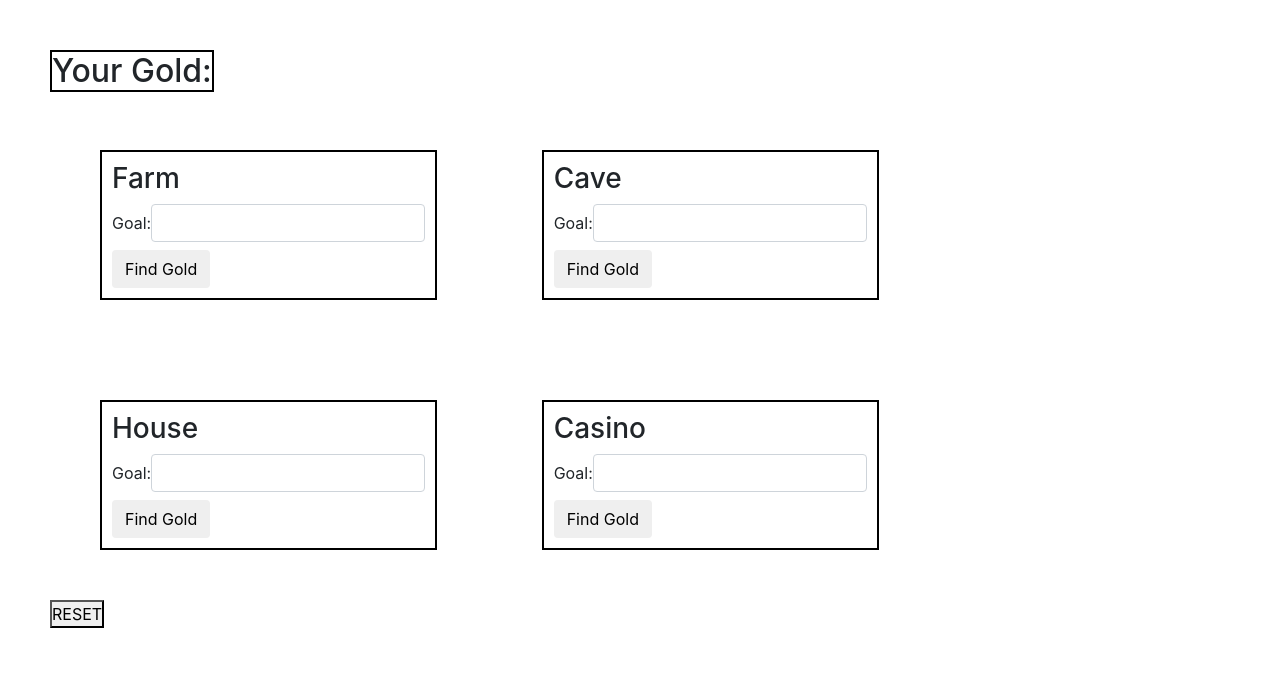
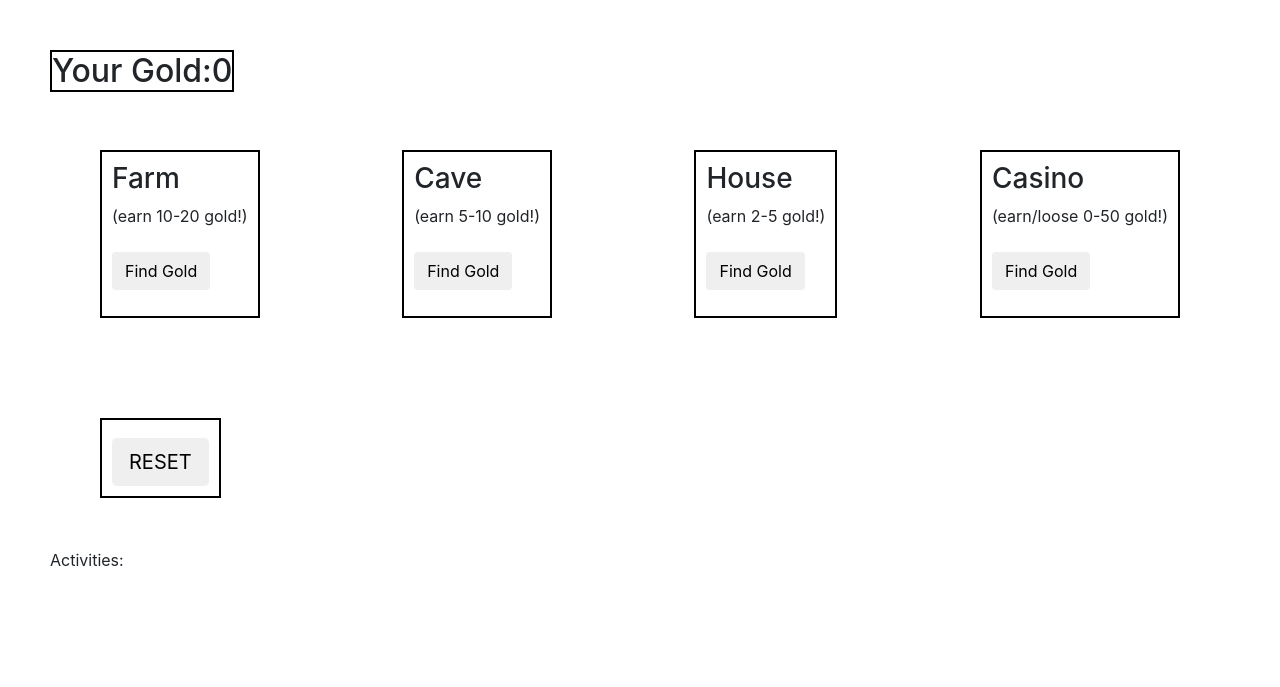
Before and after one commit to LilianBob/Gold_rounds_game, a Django app: page / in a window 1280 px wide. Shown: the top 687 px of the page. Run offline with Django 3.2, Linux system fonts and the light colour scheme; some libraries are stand-ins or nearby versions.

Commit message:
added styling and routing aspects

```diff
--- a/gold_rounds_app/static/styles.css
+++ b/gold_rounds_app/static/styles.css
@@ -4,7 +4,13 @@
 }
 .container-fluid{
     Padding: 50px;
-
+}
+.postForm{
+    display: flex;
+    justify-content: space-between;
+}
+#gameActivies{
+    display:block;
 }
 .red{
     background: rgb(59, 2, 2)
@@ -22,16 +28,11 @@ h2{
     border:2px solid black;
     width:fit-content;
 }
-.form-group{
+form{
     border: 2px solid black;
     width: fit-content;
-    display: inline-block;
-    justify-content: space-around;
     margin: 50px;
     padding: 10px
-}
-.form-inline{
-    justify-content: space-between;
 }
 .btn{
     margin-top: 8px;
@@ -39,5 +40,5 @@ h2{
 .resultsBox{
     overflow-y: scroll;
     height: 100px;
-    width:fit-content
+    width:auto;
 }
--- a/gold_rounds_app/templates/index.html
+++ /dev/null
@@ -1,63 +0,0 @@
-<!DOCTYPE html>
-<html lang="en">
-    <head>
-        <meta charset="UTF-8">
-        <meta http-equiv="X-UA-Compatible" content="IE=edge">
-        <meta name="viewport" content="width=device-width, initial-scale=1.0">
-        <title>Gold Rounds</title>
-        <link rel="stylesheet" href="https://maxcdn.bootstrapcdn.com/bootstrap/4.0.0/css/bootstrap.min.css" integrity="sha384-Gn5384xqQ1aoWXA+058RXPxPg6fy4IWvTNh0E263XmFcJlSAwiGgFAW/dAiS6JXm" crossorigin="anonymous">
-        {% load static %}
-        <link rel="stylesheet" href="{% static 'styles.css' %}">
-    </head>
-    <body>
-        <div class="container-fluid">
-            <Form action="/find_gold" method="post">
-                {% csrf_token %}
-                <h2>Your Gold:<input type="hidden"></h2>
-                <div class="form-group">
-                    <h3>Farm</h3>
-                    <div class="form-inline">
-                        <label for="name">Goal:</label>
-                        <input type="text" class="form-control" name="gold_count_goal">
-                    </div>
-                    <input type="hidden" name="green">
-                    <button class="btn" type="submit">Find Gold</button>
-                </div>
-                <div class="form-group">
-                    <h3>Cave</h3>
-                    <div class="form-inline">
-                        <label for="name">Goal:</label>
-                        <input type="text" class="form-control" name="gold_count_goal">
-                    </div>
-                    <input type="hidden" name="gray">
-                    <button class="btn" type="submit">Find Gold</button>
-                </div>
-                <div class="form-group">
-                    <h3>House</h3>
-                    <div class="form-inline">
-                        <label for="name">Goal:</label>
-                        <input type="text" class="form-control" name="gold_count_goal">
-                    </div>
-                    <input type="hidden" name="purple">
-                    <button class="btn" type="submit">Find Gold</button>
-                    </div>
-                <div class="form-group">
-                    <h3>Casino</h3>
-                    <div class="form-inline">
-                        <label for="name">Goal:</label>
-                        <input type="text" class="form-control" name="gold_count_goal">
-                    </div>
-                    <input type="hidden" name="red">
-                    <button class="btn" type="submit">Find Gold</button>
-                </div>
-                <div class="reset">
-                    <button class="/reset">RESET</button>
-                </div>
-            </Form>
-        </div>
-    <script src="https://ajax.googleapis.com/ajax/libs/jquery/3.5.1/jquery.min.js"></script>
-    <script src="https://code.jquery.com/jquery-3.2.1.slim.min.js" integrity="sha384-KJ3o2DKtIkvYIK3UENzmM7KCkRr/rE9/Qpg6aAZGJwFDMVNA/GpGFF93hXpG5KkN" crossorigin="anonymous"></script>
-    <script src="https://cdnjs.cloudflare.com/ajax/libs/popper.js/1.12.9/umd/popper.min.js" integrity="sha384-ApNbgh9B+Y1QKtv3Rn7W3mgPxhU9K/ScQsAP7hUibX39j7fakFPskvXusvfa0b4Q" crossorigin="anonymous"></script>
-    <script src="https://maxcdn.bootstrapcdn.com/bootstrap/4.0.0/js/bootstrap.min.js" integrity="sha384-JZR6Spejh4U02d8jOt6vLEHfe/JQGiRRSQQxSfFWpi1MquVdAyjUar5+76PVCmYl" crossorigin="anonymous"></script>
-    </body>
-</html>
--- a/gold_rounds_app/templates/show.html
+++ b/gold_rounds_app/templates/show.html
@@ -10,49 +10,69 @@
         <link rel="stylesheet" href="{% static 'styles.css' %}">
     </head>
     <body>
-        <div class="container">
-            <Form action="/find_gold" method="post">
+        <div class="container-fluid">
+            <h2>Your Gold:{{request.session.gold}}</h2>
+            <div class="postForm">
+                <form action="/find_gold" method="post" class="location">
                     {% csrf_token %}
-                <h2>Your Gold: <input type="text" value="{{request.session.total_gold}}"></h2>
                     <div class="form-group">
                         <h3>Farm</h3>
-                    <label for="name">Goal:</label>
-                    <input type="text" class="form-control" name="gold_count_goal">
-                    <h3 class="farm">Farm:{{request.session.gold_count.farm}} golds</h3>
-                    <input type="hidden" name="green">
+                        <p>(earn 10-20 gold!)</p>
+                        <input type="hidden" name="location" value="farm">
                         <button class="btn" type="submit">Find Gold</button>
                     </div>
+                </form>
+                <form action="/find_gold" method="post" class="location">
+                    {% csrf_token %}
                     <div class="form-group">
                         <h3>Cave</h3>
-                    <label for="name">Goal:</label>
-                    <input type="text" class="form-control" name="gold_count_goal">
-                    <h3 class="cave">Cave: {{request.session.gold_count.cave}} golds</h3>
-                    <input type="hidden" name="gray">
+                        <p>(earn 5-10 gold!)</p>
+                        <input type="hidden" name="location" value="cave">
                         <button class="btn" type="submit">Find Gold</button>
                     </div>
+                </form>
+                <form action="/find_gold" method="post" class="location">
+                    {% csrf_token %}
                     <div class="form-group">
                         <h3>House</h3>
-                    <label for="name">Goal:</label>
-                    <input type="text" class="form-control" name="gold_count_goal">
-                    <h3 class="house">House: {{request.session.gold_count.house}} golds</h3>
-                    <input type="hidden" name="purple">
+                        <p>(earn 2-5 gold!)</p>
+                        <input type="hidden" name="location" value="house">
                         <button class="btn" type="submit">Find Gold</button>
                     </div>
+                </form>
+                <form action="/find_gold" method="post" class="location">
+                    {% csrf_token %}
                     <div class="form-group">
                         <h3>Casino</h3>
-                    <label for="name">Goal:</label>
-                    <input type="text" class="form-control" name="gold_count_goal">
-                    <h3 class="casino">Casino: {{request.session.gold_count.casino}} golds</h3>
-                    <input type="hidden" name="red">
+                        <p>(earn/loose 0-50 gold!)</p>
+                        <input type="hidden" name="location" value="casino">
                         <button class="btn" type="submit">Find Gold</button>
                     </div>
-                <button class="/reset">RESET</button>
-                <div class="resultsBox">Activities:</div>
-            </Form>
+                </form>
             </div>
-                {% for %}
-                <p>{{team}}: {{goldCount}}</p>
-                {% end for%}
+            <div id="gameActivities">
+                <form action="/reset" method="POST">
+                    {% csrf_token %}
+                    <input type="hidden" name="reset">
+                    <button class="btn btn-lg" type="submit">RESET</button>
+                </form>
+                <p>Activities:</p>
+                <div class="resultsBox" id="activities">
+                    {% for str in activities %}
+                        {% if location == 'farm' %}
+                    <p class="green">{{str}}</p>
+                        {% endif %}
+                        {% if location == 'cave' %}
+                    <p class="gray"> {{str}}</p>
+                        {% endif %}
+                        {% if location == 'house' %}
+                    <p class="purple"> {{str}}</p>
+                        {% endif %}
+                        {% if location == 'casino' %}
+                    <p class="red"> {{str}}</p>
+                        {% endif %}
+                    {% endfor %}
+                </div>
             </div>
         </div>
     <script src="https://ajax.googleapis.com/ajax/libs/jquery/3.5.1/jquery.min.js"></script>
--- a/gold_rounds_app/views.py
+++ b/gold_rounds_app/views.py
@@ -1,16 +1,53 @@
 from django.shortcuts import render, redirect
+import random
+from time import localtime, strftime
+from datetime import date
 
 def index(request):
-    return render(request, 'index.html')
+    if 'gold' not in request.session or 'activities' not in request.session:
+        request.session['gold'] = 0
+        request.session['activities'] = []
+        # context = {
+        #     "activities": request.session['activities']
+        # }
+    return render(request, "show.html")
 def find_gold(request):
-    if request.method=="POST":
-        if 'red' in request.session:
-            request.method['name']= name
-            request.mthod['gold_count_goal']= goal
-            request.method['team']= 'red'
-    return render(request, "show.html")
+    if request.method == "POST" or request.method == "GET":
+        location = request.POST['location']
+        gold_count = request.session['gold']
+        activities = request.session['activities']
+        if location == 'farm':
+            thisgoldRound = random.randint(10, 20)
+            gold_count += thisgoldRound
+            request.session['gold'] = gold_count
+        if location == 'cave':
+            thisgoldRound = random.randint(5, 10)
+            gold_count += thisgoldRound
+            request.session['gold']= gold_count
+        if location == 'house':
+            thisgoldRound = random.randint(2, 5)
+            gold_count += thisgoldRound
+            request.session['gold']= gold_count
+        if location == 'casino':
+            thisgoldRound = random.randint(-50, 50)
+            gold_count += thisgoldRound
+            request.session['gold']= gold_count
+
+        date = strftime("%b %d, %Y", localtime())
+        time = strftime("%I:%M %p", localtime())
+
+        if thisgoldRound >= 0:
+            str = f"Earned {thisgoldRound} from the {location} on {date}, {time}"
+        else:
+            thisgoldRound *= -1
+            str = f"Lost {thisgoldRound} from the {location} on {date}, {time}"
+        activities.insert(0, str)
+        request.session['activities'] = activities
+    return redirect('/')
 def reset(request):
-    request.session.flush()
-    return redirect('/')
+    if request.method == "POST":
+        if 'reset' in request.POST:
+            request.session.flush()
+    return redirect("/")
 
 # Create your views here.
```
Also changed, not shown: db.sqlite3. Lines whose indentation alone changed are shown as unchanged.
